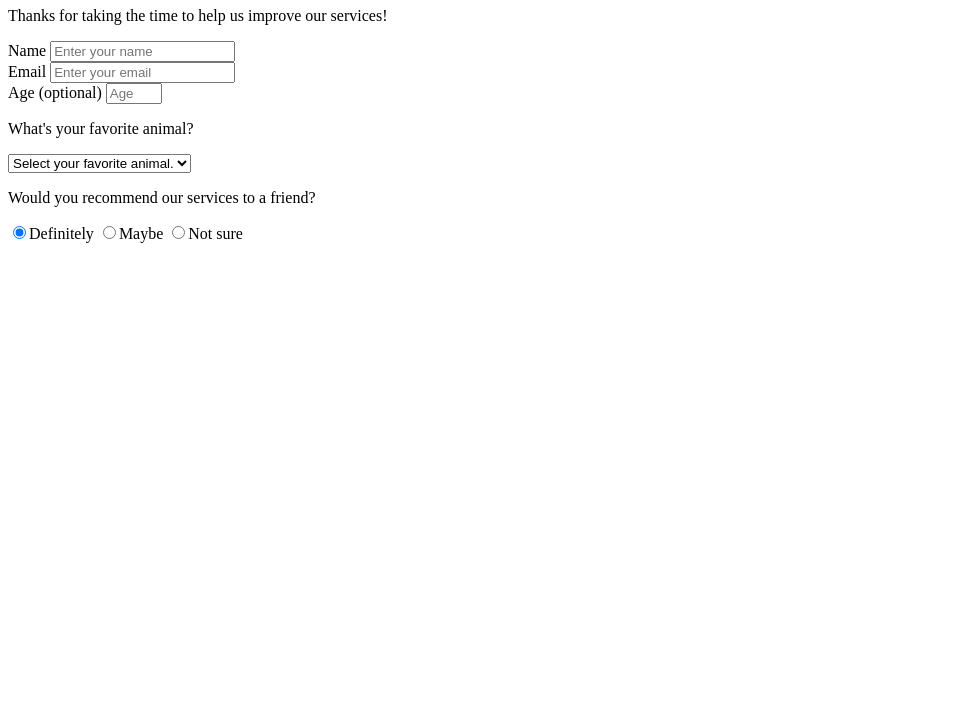
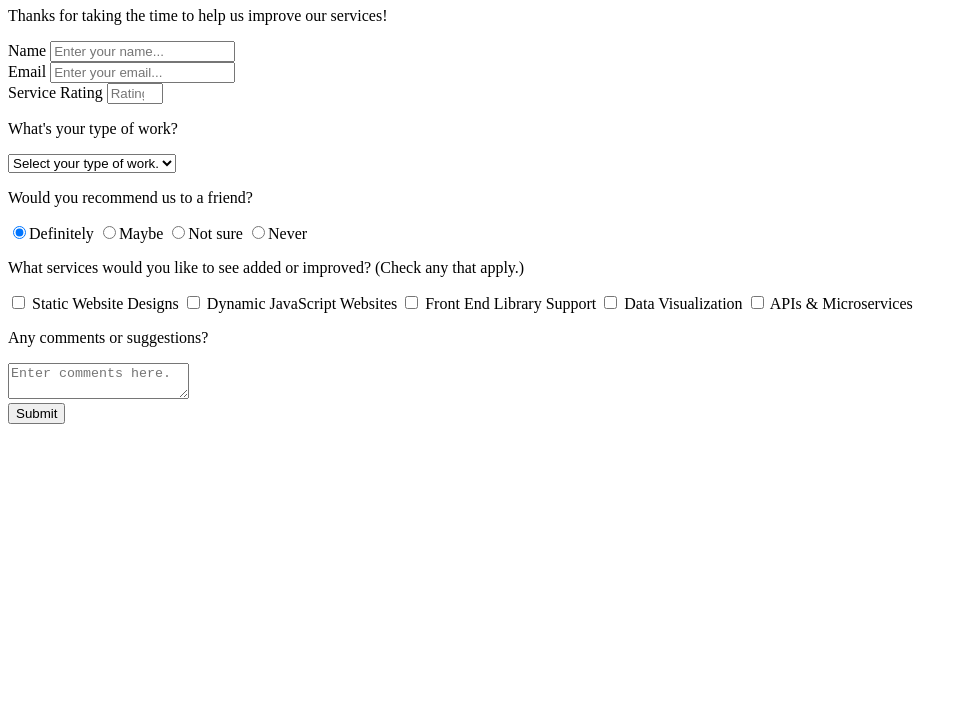
Before and after one commit to varysteven/survey-form, a plain HTML site: page index.html in a window 1280 px wide. Shown: the part 73-800 px from the top of the page, without its empty margins (0-967 px from the left). Drawn offline with Linux system fonts and the light colour scheme.

Commit message:
Update index.html
Updated index.html to include full survey form, including:
Cleaned up html indentations.
Added a submit button and a text area for comments.
Altered options from general questionnaire into a satisfaction survey.

```diff
--- a/index.html
+++ b/index.html
@@ -6,86 +6,71 @@
   <meta name="description" content="Survey Form">
   <link rel="stylesheet" href="styles.css">
 </head>
+<head>
+  <meta charset="utf-8">
+  <meta name="description" content="Survey Form">
+  <title>Survey</title>
+  <link rel="stylesheet" href="styles.css">
+</head>
 <body>
 	<header id="header">
-  <h1 id="title">
-    Public Survey Form
-  </h1>
-  <p id="description">
-    Thanks for taking the time to help us improve our services!
-  </p>
+		<h1 id="title">Client Satisfaction Survey</h1>
+		<p id="description">Thanks for taking the time to help us improve our services!</p>
 	</header>
-<form id="survey-form">
+	<form id="survey-form" name="survey-form">
 		<div class="form-item">
-    <label id="name-label" for="name">Name</label>
-    <input
-      type="text"
-      name="name"
-      id="name"
-      class="form-control"
-      placeholder="Enter your name"
-      required
-    />
+			<label for="name" id="name-label">Name</label>
+			<input class="form-control" id="name" name="name" placeholder="Enter your name..." required="" type="text">
 		</div>
 		<div class="form-item">
-    <label id="email-label" for="email">Email</label>
-    <input
-      type="email"
-      name="email"
-      id="email"
-      class="form-control"
-      placeholder="Enter your email"
-      required
-    />
+			<label for="email" id="email-label">Email</label>
+			<input class="form-control" id="email" name="email" placeholder="Enter your email..." required="" type="email">
 		</div>
 		<div class="form-item">
-    <label id="age-label" for="age">Age (optional)</label>
-    <input
-      type="number"
-      name="age"
-      id="number"
-      min="10"
-      max="99"
-      class="form-control"
-      placeholder="Age"
-    />
+			<label for="rating" id="number-label">Service Rating</label>
+			<input class="form-control" id="number" max="10" min="0" name="rating" placeholder="Rating (1-10)" type="number" required>
 		</div>
 		<div class="form-item">
-    <p>What's your favorite animal?</p>
-    <select id="dropdown" name="animal" required>
-      <option disabled selected value>Select your favorite animal.</option>
-      <option value="cat">Cat</option>
-      <option value="dog">Dog</option>
-      <option value="lizard">Lizard</option>
-      <option value="other">Other</option>
+			<p>What's your type of work?</p>
+			<select id="dropdown" name="work" class="form-control">
+				<option disabled selected value="">
+					Select your type of work.
+				</option>
+				<option value="personal">
+					Personal
+				</option>
+				<option value="professional">
+					Professional
+				</option>
+				<option value="company">
+					Company
+				</option>
+				<option value="other">
+					Other
+				</option>
 			</select>
 		</div>
 		<div class="form-item">
-    <p>Would you recommend our services to a friend?</p>
-    <label>
-      <input
-          name="user-recommend"
-          value="definitely"
-          type="radio"
-          class="input-radio"
-          checked
-      />Definitely</label>
-    <label>
-      <input
-          name="user-recommend"
-          value="definitely"
-          type="radio"
-          class="input-radio"
-      />Maybe</label>
-    <label>
-      <input
-          name="user-recommend"
-          value="definitely"
-          type="radio"
-          class="input-radio"
-      />Not sure</label>
+			<p>Would you recommend us to a friend?</p>
+			<label><input checked class="input-radio" name="user-animal" type="radio" value="definitely">Definitely</label>
+			<label><input class="input-radio" name="user-animal" type="radio" value="maybe">Maybe</label>
+			<label><input class="input-radio" name="user-animal" type="radio" value="not-sure">Not sure</label>
+      <label><input class="input-radio" name="user-animal" type="radio" value="never ">Never</label>
 		</div>
 		<div class="form-item">
+			<p>What services would you like to see added or improved? (Check any that apply.)</p>
+			<label><input class="input-checkbox" type="checkbox" value="static-website-designs"> Static Website Designs</label>
+			<label><input class="input-checkbox" type="checkbox" value="dynamic-website-designs"> Dynamic JavaScript Websites</label>
+			<label><input class="input-checkbox" type="checkbox" value="fron-end-libraries"> Front End Library Support</label>
+			<label><input class="input-checkbox" type="checkbox" value="data-visualization"> Data Visualization</label>
+			<label><input class="input-checkbox" type="checkbox" value="api-services"> APIs & Microservices</label>
+		</div>
+		<div class="form-item">
+			<p>Any comments or suggestions?</p>
+			<textarea id="comments" name="comment" placeholder="Enter comments here."></textarea>
+		</div>
+		<div class="form-item">
+			<button id="submit" type="submit">Submit</button>
 		</div>
 	</form>
 </body>
```
Lines whose indentation alone changed are shown as unchanged.
